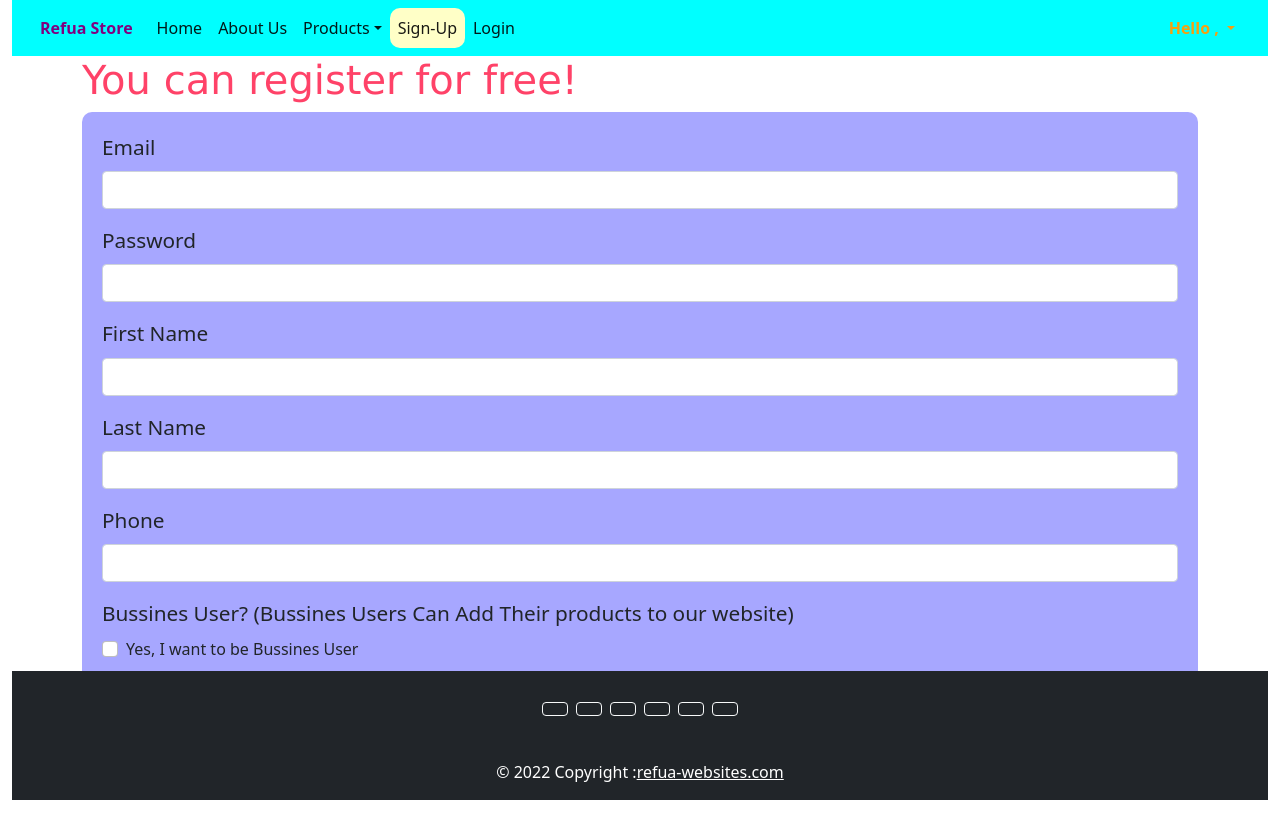
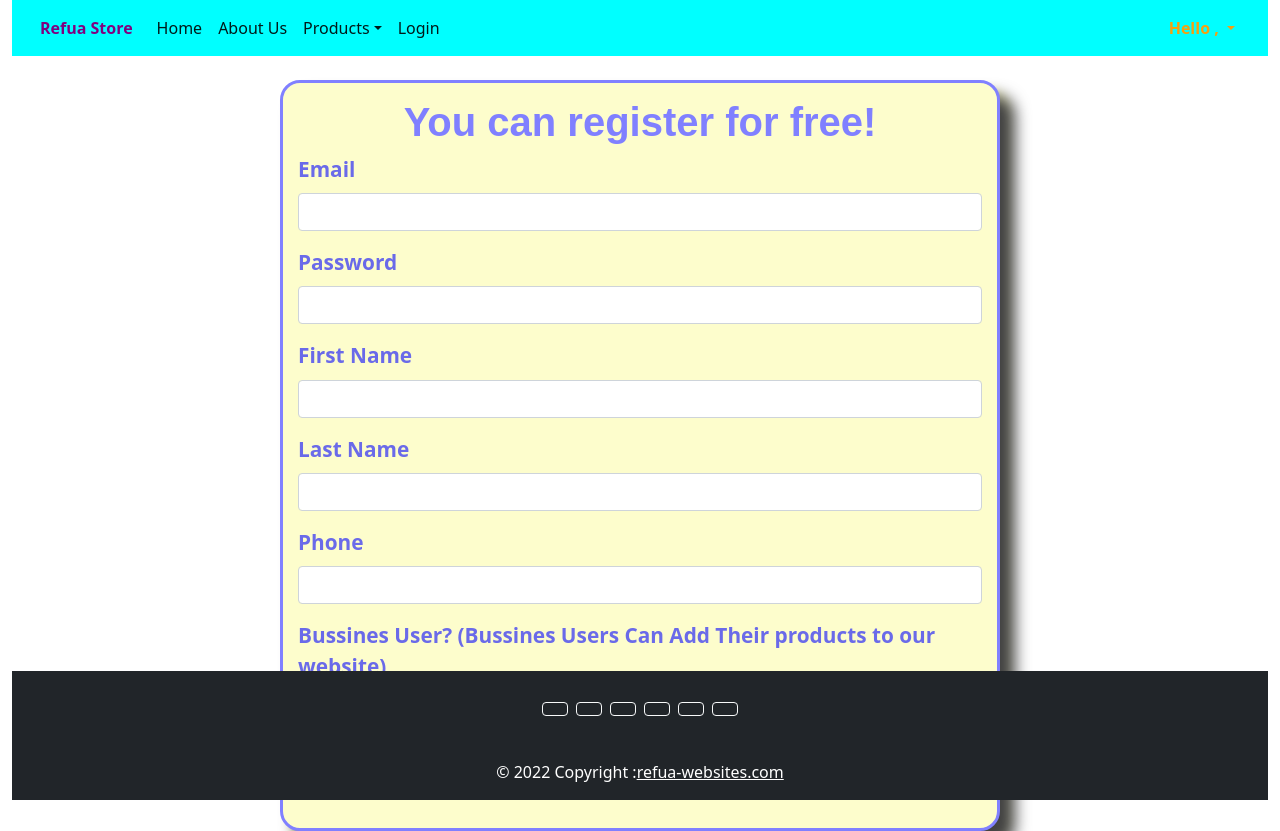
Before and after one commit to idanRefua/ProjectReact, a React (Create React App) app: page /register in a window 1280 px wide. Before the commit the page ends 800 px from the top, so only its background shows below. Built offline with nearby package versions, Linux system fonts and the light colour scheme.

Commit message:
edit register & login Pages

```diff
--- a/src/Components/NavBar/NavBar.component.jsx
+++ b/src/Components/NavBar/NavBar.component.jsx
@@ -105,15 +105,6 @@ const NavBarComponent = () => {
                   <li className="nav-item">
                     <NavLink
                       className="nav-link active"
-                      to="/register"
-                      activeClassName="activeLink"
-                    >
-                      Sign-Up
-                    </NavLink>
-                  </li>
-                  <li className="nav-item">
-                    <NavLink
-                      className="nav-link active"
                       to="/login"
                       activeClassName="activeLink"
                     >
--- a/src/Pages/LoginPage/LoginPage.jsx
+++ b/src/Pages/LoginPage/LoginPage.jsx
@@ -1,4 +1,5 @@
-import { useState } from "react";
+import { Fragment, useState } from "react";
+import "./login-page.css";
 import Joi from "joi-browser";
 import axios from "axios";
 import loginSchema from "../../Validations/login.validation";
@@ -6,10 +7,12 @@ import jwt_decode from "jwt-decode";
 import { useHistory } from "react-router-dom";
 import { useDispatch } from "react-redux";
 import { authActions } from "../../store/auth";
-
+import { Link } from "react-router-dom";
 const LoginPage = () => {
   const [email, setEmail] = useState("");
   const [password, setPassword] = useState("");
+  const [emailError, setEmailError] = useState("");
+  const [passwordError, setPasswordError] = useState("");
   const [dataFromServer, setDataFromServer] = useState(null);
 
   const history = useHistory();
@@ -30,7 +33,10 @@ const LoginPage = () => {
     const { error } = validateLogin;
 
     if (error) {
-      alert(error);
+      const errors = {};
+      for (let item of error.details) errors[item.path[0]] = item.message;
+      setEmailError(errors.email);
+      setPasswordError(errors.password);
     } else {
       try {
         const responseFromServer = await axios.post("/auth/login", {
@@ -51,14 +57,29 @@ const LoginPage = () => {
     }
   };
   return (
-    <form onSubmit={hadnleLogin}>
+    <Fragment>
+      <br />
+      <br />
+      <div className="container d-flex align-items-center justify-content-center">
+        <br />
+        <form onSubmit={hadnleLogin} className="login-form ">
+          <br />
+          <h1 className="d-flex align-items-center justify-content-center login-form-title">
+            Sign Here!
+          </h1>
+          <br />
           <div className="mb-3">
-        <label htmlFor="exampleInputEmail1" className="form-label">
+            <label
+              htmlFor="exampleInputEmail1"
+              className="form-label d-flex align-items-center justify-content-center"
+            >
               Email
             </label>
+            <br />
+            <span className="validate-errors">{emailError}</span>
             <input
               type="email"
-          className="form-control"
+              className="form-control input-login"
               id="exampleInputEmail1"
               aria-describedby="emailHelp"
               value={email}
@@ -66,22 +87,36 @@ const LoginPage = () => {
             />
           </div>
           <div className="mb-3">
-        <label htmlFor="exampleInputPassword1" className="form-label">
+            <label
+              htmlFor="exampleInputPassword1"
+              className="form-label d-flex align-items-center justify-content-center"
+            >
               Password
             </label>
+            <br />
+            <span className="validate-errors">{passwordError}</span>
             <input
               type="password"
-          className="form-control"
+              className="form-control input-login"
               id="exampleInputPassword1"
               value={password}
               onChange={handlePassword}
             />
           </div>
-
-      <button type="submit" className="btn btn-primary">
-        Submit
+          <br />
+          <p className="d-flex align-items-center justify-content-center">
+            <button type="submit" className="btn login-btn">
+              Login
             </button>
+          </p>
+          <Link to="/register">
+            <p className="d-flex align-items-center justify-content-center link-to-register">
+              You didn't Register yet?
+            </p>
+          </Link>
         </form>
+      </div>
+    </Fragment>
   );
 };
 
--- a/src/Pages/LoginPage/login-page.css
+++ b/src/Pages/LoginPage/login-page.css
@@ -0,0 +1,36 @@
+.login-form {
+  background-color: rgb(253, 253, 204);
+  /* margin: 10px; */
+  padding: 15px;
+  border: 3px solid rgb(128, 128, 255);
+  width: 35em;
+  border-radius: 20px;
+  box-shadow: 10px 10px 10px rgb(66, 66, 66), 9px 9px 9px rgb(253, 253, 204);
+}
+.login-form-title {
+  font-family: arial;
+  font-weight: 700;
+  color: rgb(128, 128, 255);
+}
+.validate-errors {
+  background-color: rgb(249, 138, 138);
+  font-size: 1.2rem;
+  font-weight: 600;
+  border-radius: 5px;
+}
+
+.input-login {
+}
+
+.link-to-register {
+  font-size: 1.2em;
+  font-weight: 700;
+}
+
+.login-btn {
+  font-size: 1.1em;
+  font-weight: 700;
+  width: 10em;
+  background-color: rgb(147, 147, 255);
+  border-radius: 10px;
+}
--- a/src/Pages/RegisterPage/RegisterPage.jsx
+++ b/src/Pages/RegisterPage/RegisterPage.jsx
@@ -11,6 +11,12 @@ const RegisterPage = () => {
   const [lastname, setLastName] = useState("");
   const [phone, setPhone] = useState();
   const [isAdmin, setIsAdmin] = useState(false);
+  const [emailError, setEmailError] = useState("");
+  const [passwordError, setPasswordError] = useState("");
+  const [firstnameError, setFirstNameError] = useState("");
+  const [lastnameError, setLastNameError] = useState("");
+  const [phoneError, setPhoneError] = useState("");
+
   const [dataFromServer, setDataFromServer] = useState(null);
   const history = useHistory();
 
@@ -52,8 +58,14 @@ const RegisterPage = () => {
     );
     const { error } = validateUserRegister;
     if (error) {
-      alert(error);
-      console.log(error);
+      const errors = {};
+      for (let item of error.details) errors[item.path[0]] = item.message;
+      setEmailError(errors.email);
+      setPasswordError(errors.password);
+      setFirstNameError(errors.firstname);
+      setLastNameError(errors.lastname);
+      setPasswordError(errors.password);
+      setPhoneError(errors.phone);
     } else {
       try {
         const responseFromServer = await axios.post("/auth/register", {
@@ -72,13 +84,19 @@ const RegisterPage = () => {
     }
   };
   return (
-    <div className="container">
-      <h1 className="register-title">You can register for free!</h1>
-      <form className="box-register-form" onSubmit={hadnleRegister}>
+    <div className="container ">
+      <br />
+      <div className="d-flex align-items-center justify-content-center">
+        <form className="box-register-form " onSubmit={hadnleRegister}>
+          <h1 className="register-title d-flex align-items-center justify-content-center">
+            You can register for free!
+          </h1>
           <div className="mb-3">
             <label htmlFor="exampleInputEmail1" className="form-label">
               Email
             </label>
+            <br />
+            <span className="validate-errors">{emailError}</span>
             <input
               type="email"
               className="form-control"
@@ -92,6 +110,8 @@ const RegisterPage = () => {
             <label htmlFor="exampleInputPassword1" className="form-label">
               Password
             </label>
+            <br />
+            <span className="validate-errors">{passwordError}</span>
             <input
               type="password"
               className="form-control"
@@ -101,9 +121,11 @@ const RegisterPage = () => {
             />
           </div>
           <div className="mb-3">
-          <label htmlFor="exampleInputEmail1" className="form-label">
+            <label htmlFor="exampleInputEmail1" className="form-label ">
               First Name
             </label>
+            <br />
+            <span className="validate-errors">{firstnameError}</span>
             <input
               type="text"
               className="form-control"
@@ -117,6 +139,8 @@ const RegisterPage = () => {
             <label htmlFor="exampleInputEmail1" className="form-label">
               Last Name
             </label>
+            <br />
+            <span className="validate-errors">{lastnameError}</span>
             <input
               type="text"
               className="form-control"
@@ -130,6 +154,8 @@ const RegisterPage = () => {
             <label htmlFor="exampleInputEmail1" className="form-label">
               Phone
             </label>
+            <br />
+            <span className="validate-errors">{phoneError}</span>
             <input
               type="phone"
               className="form-control"
@@ -153,16 +179,22 @@ const RegisterPage = () => {
                 value={isAdmin}
                 onChange={handlisAdmin}
               />
-            <label className="form-check-label" htmlFor="flexRadioDefault2">
+              <label
+                className="form-check-label admin-button-check"
+                htmlFor="flexRadioDefault2"
+              >
                 Yes, I want to be Bussines User
               </label>
             </div>
           </div>
-
-        <button type="submit" className="btn btn-primary">
-          Submit
+          <br />
+          <p className="d-flex align-items-center justify-content-center">
+            <button type="submit" className="btn  login-button">
+              Register Now
             </button>
+          </p>
         </form>
+      </div>
     </div>
   );
 };
--- a/src/Pages/RegisterPage/register-page.css
+++ b/src/Pages/RegisterPage/register-page.css
@@ -1,15 +1,41 @@
 .register-title {
-  font-family: "Lucida Sans", "Lucida Sans Regular", "Lucida Grande",
-    "Lucida Sans Unicode", Geneva, Verdana, sans-serif;
-  color: rgb(255, 66, 104);
+  font-family: arial;
+  font-weight: 700;
+  color: rgb(128, 128, 255);
 }
 
 .box-register-form {
-  background-color: rgb(167, 167, 255);
-  padding: 20px;
-  border-radius: 10px;
+  background-color: rgb(253, 253, 204);
+  padding: 15px;
+  border: 3px solid rgb(128, 128, 255);
+  width: 45em;
+  border-radius: 20px;
+  box-shadow: 15px 15px 15px rgb(66, 66, 66), 9px 9px 9px rgb(253, 253, 204);
 }
 
 .form-label {
   font-size: 1.3rem;
 }
+
+.validate-errors {
+  background-color: rgb(249, 138, 138);
+  font-size: 1.2rem;
+  font-weight: 600;
+}
+
+.login-button {
+  font-size: 1.1em;
+  font-weight: 700;
+  width: 10em;
+  background-color: rgb(147, 147, 255);
+  border-radius: 10px;
+}
+
+.form-label {
+  font-weight: 600;
+  color: rgb(106, 106, 233);
+}
+
+.admin-button-check {
+  font-size: 1.1em;
+}
```
Lines whose indentation alone changed are shown as unchanged.
